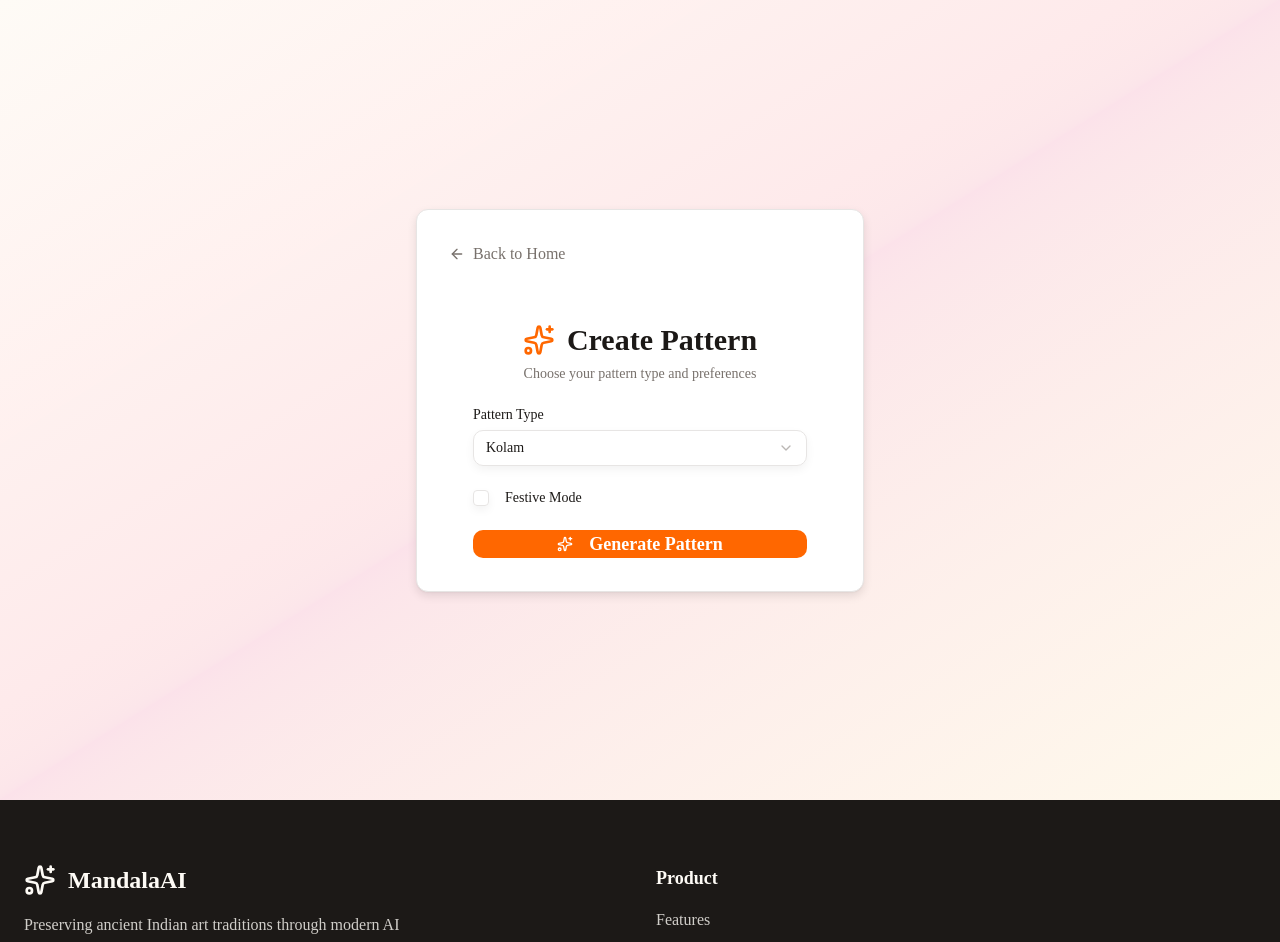
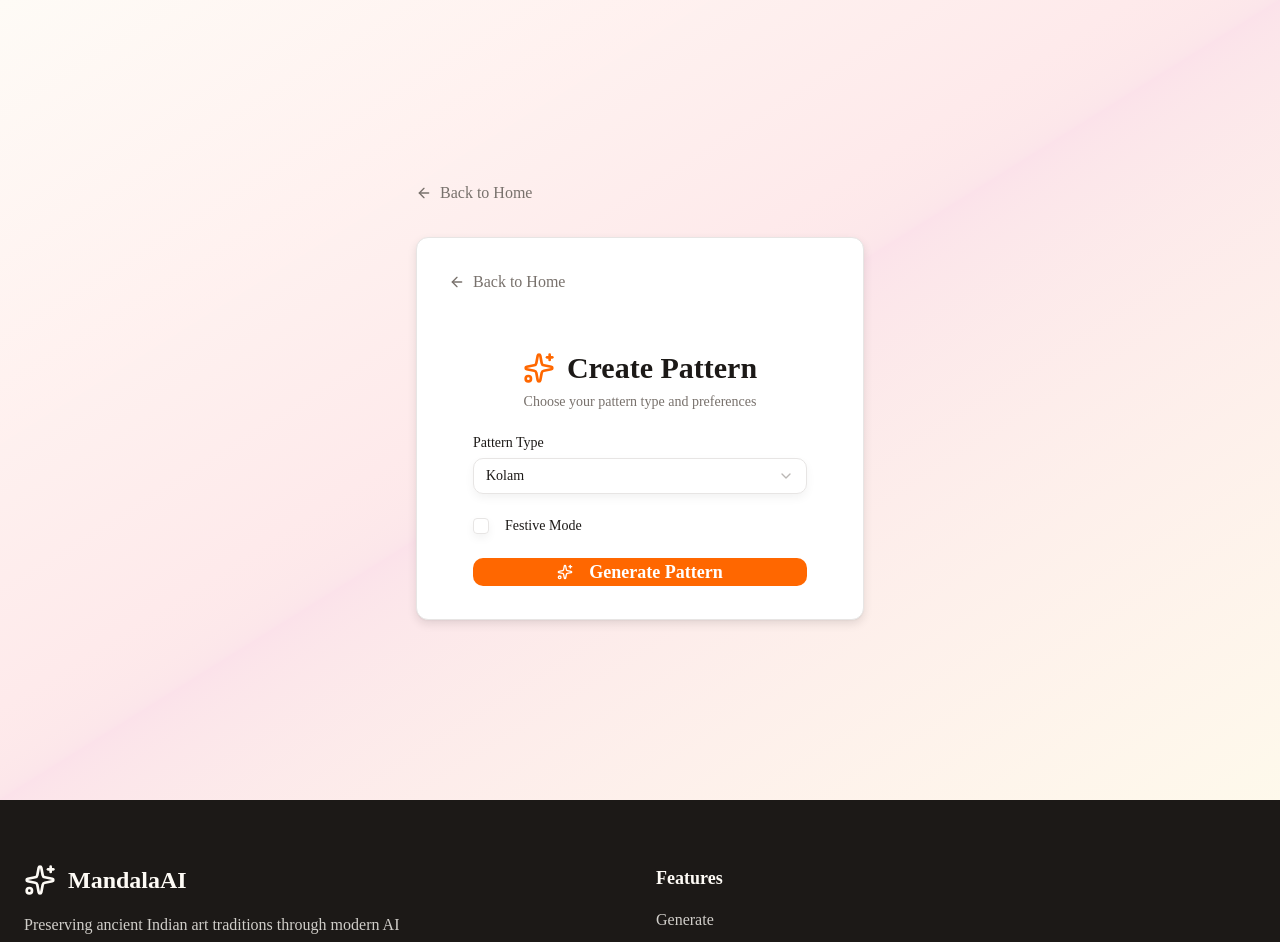
Before and after one commit to Siddhesh-Agarwal/Mandala-AI, a React (Vite) app in the folder frontend/: page /create in a window 1280 px wide. Shown: the top 942 px of the page. Built offline with nearby package versions, Linux system fonts and the light colour scheme.

Commit message:
Update footer links and add back button to create page

```diff
--- a/frontend/src/components/Footer.tsx
+++ b/frontend/src/components/Footer.tsx
@@ -1,6 +1,6 @@
 import { Sparkles } from "lucide-react";
 
-export const Footer = () => {
+export function Footer() {
   return (
     <footer className="bg-foreground text-background py-16">
       <div className="max-w-7xl mx-auto px-6">
@@ -21,15 +21,15 @@ export const Footer = () => {
           {/* Product */}
           <div>
             <h4 className="font-playfair text-lg font-semibold mb-4">
-              Product
+              Features
             </h4>
             <ul className="space-y-3 font-inter">
               <li>
                 <a
-                  href="/#features"
+                  href="/create"
                   className="text-background/80 hover:text-background transition-colors"
                 >
-                  Features
+                  Generate
                 </a>
               </li>
               <li>
@@ -54,4 +54,4 @@ export const Footer = () => {
       </div>
     </footer>
   );
-};
+}
--- a/frontend/src/pages/Create.tsx
+++ b/frontend/src/pages/Create.tsx
@@ -75,6 +75,13 @@ export default function CreatePage() {
   return (
     <div className="min-h-screen bg-gradient-to-br from-background via-secondary/10 to-accent/10 flex items-center justify-center p-6">
       <div className="w-full max-w-md">
+        <Link
+          to="/"
+          className="inline-flex items-center text-muted-foreground hover:text-foreground mb-8 transition-colors"
+        >
+          <ArrowLeft className="h-4 w-4 mr-2" />
+          Back to Home
+        </Link>
         {isIdle ? (
           // Main Card
           <Card className="bg-card border border-border rounded-lg p-8 shadow-glow">
```
